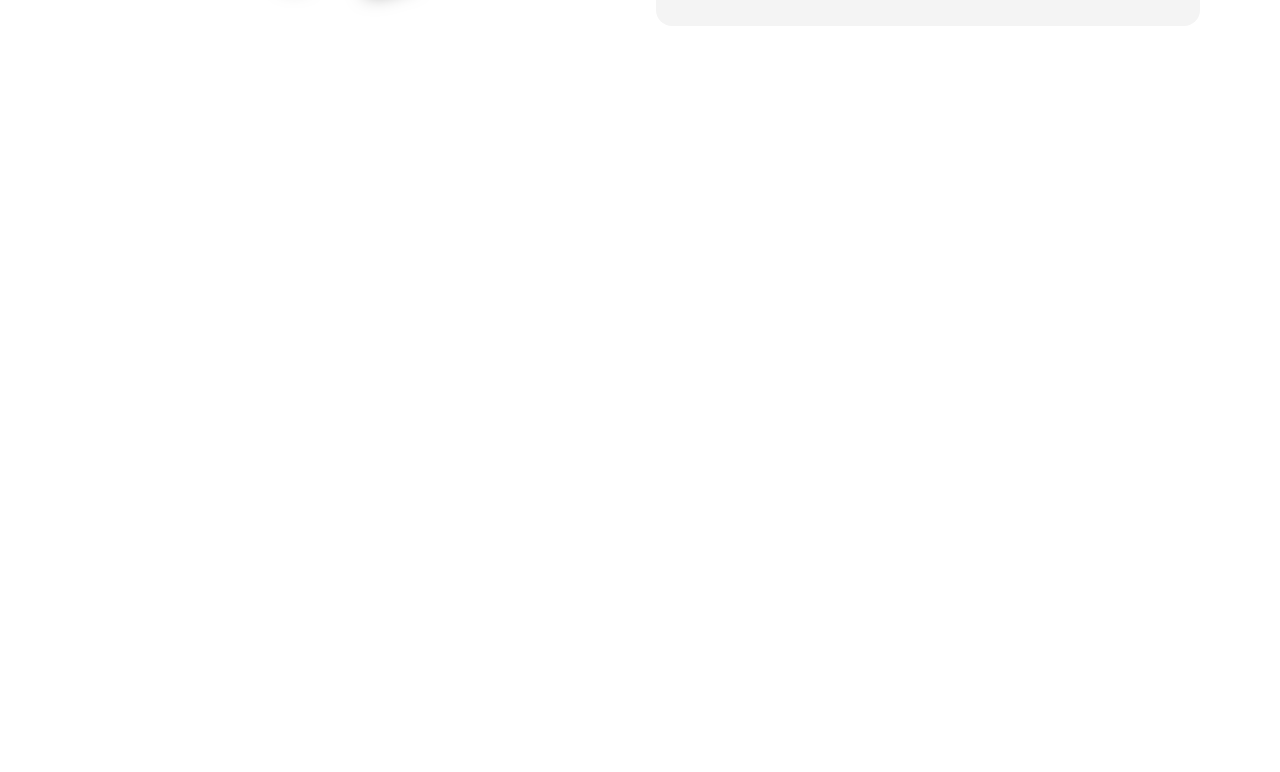
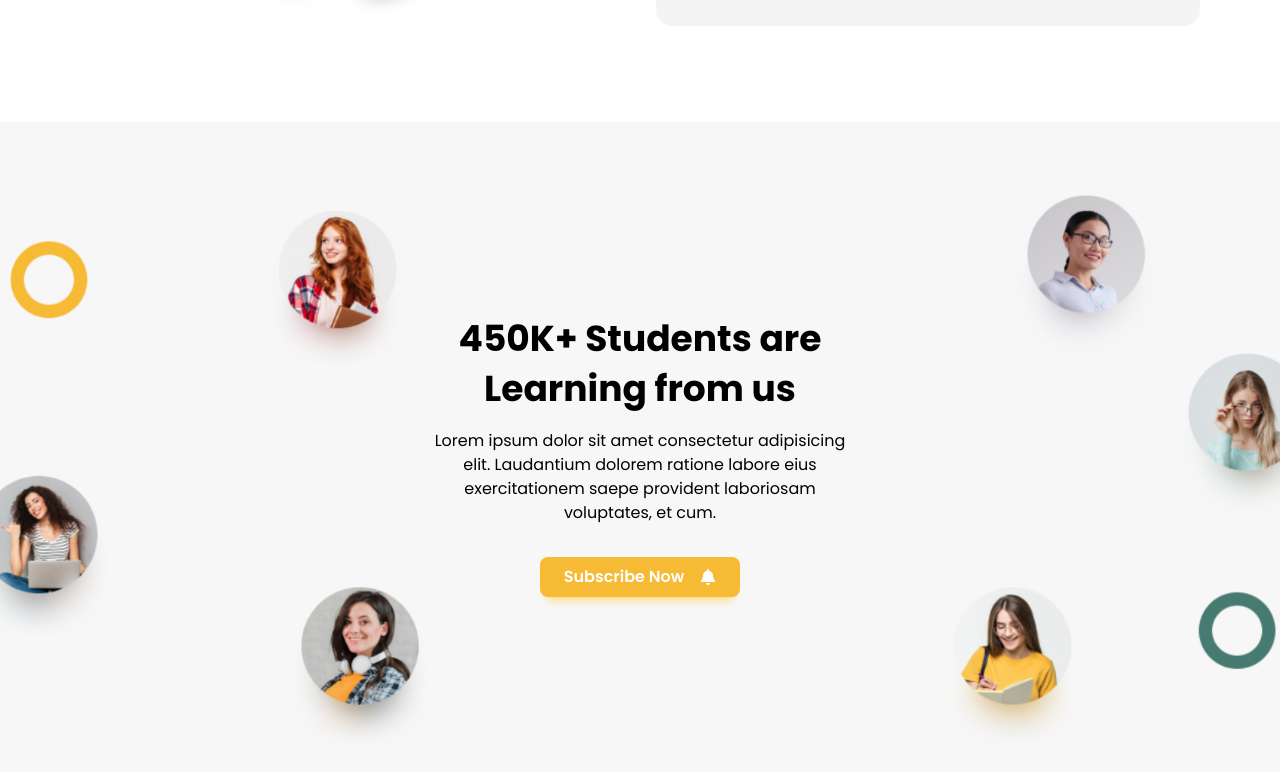
Before and after one commit to Prakashpreveen/React-JS-EEducation_WebPage-Project, a React (Vite) app: page / in a window 1280 px wide. Shown: the part 1651-2423 px from the top of the page. Before the commit the page ends 1773 px from the top, so only its background shows below. Built offline with nearby package versions, Linux system fonts and the light colour scheme.

Commit message:
added subscription section

```diff
--- a/src/App.jsx
+++ b/src/App.jsx
@@ -3,6 +3,7 @@
 import Hero from "./components/Hero";
 import Services from "./components/Services";
 import Banner from "./components/Banner";
+import Subscribe from "./components/Subscribe";
 
 const App = () => {
   return (
@@ -11,6 +12,7 @@
       <Hero />
       <Services />
       <Banner />
+      <Subscribe />
     </main>
   );
 };
--- /dev/null
+++ b/src/components/Subscribe.jsx
@@ -0,0 +1,52 @@
+import React from "react";
+import BgImg from "../assets/bg.png";
+import { motion } from "framer-motion";
+import { FaBell } from "react-icons/fa";
+
+const bgStyle = {
+  backgroundImage: `url(${BgImg})`,
+  backgroundRepeat: "no-repeat",
+  backgroundSize: "cover",
+  backgroundPosition: "center",
+};
+
+const Subscribe = () => {
+  return (
+    <section className="bg-[#f7f7f7]">
+      <motion.div
+        initial={{ opacity: 0 }}
+        whileInView={{ opacity: 1 }}
+        style={bgStyle}
+        className="container py-24 md:py-48"
+      >
+        <motion.div
+          initial={{ opacity: 0, scale: 0.5 }}
+          whileInView={{ opacity: 1, scale: 1 }}
+          transition={{ duration: 0.6, ease: "easeInOut" }}
+          className="flex flex-col justify-center"
+        >
+          <div className="text-center space-y-4 lg:max-w-[430px] mx-auto">
+            <h1 className="text-4xl font-bold  !leading-snug">
+              450K+ Students are Learning from us
+            </h1>
+
+            <p>
+              Lorem ipsum dolor sit amet consectetur adipisicing elit.
+              Laudantium dolorem ratione labore eius exercitationem saepe
+              provident laboriosam voluptates, et cum.
+            </p>
+            <a
+              href=""
+              className="primary-btn !mt-8 inline-flex items-center gap-4 group"
+            >
+              Subscribe Now
+              <FaBell className="group-hover:animate-bounce group-hover:text-lg duration-200" />
+            </a>
+          </div>
+        </motion.div>
+      </motion.div>
+    </section>
+  );
+};
+
+export default Subscribe;
```
